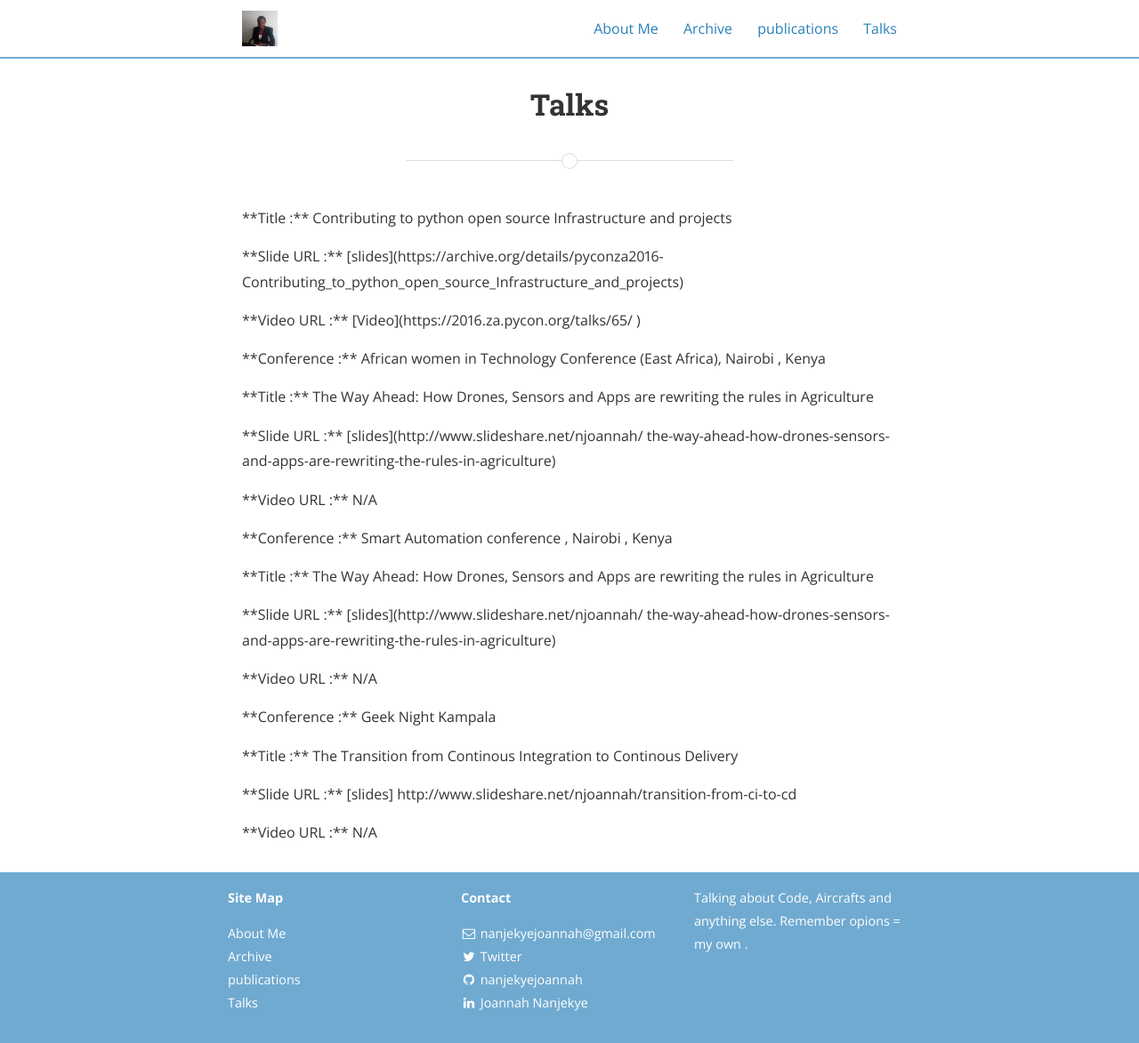
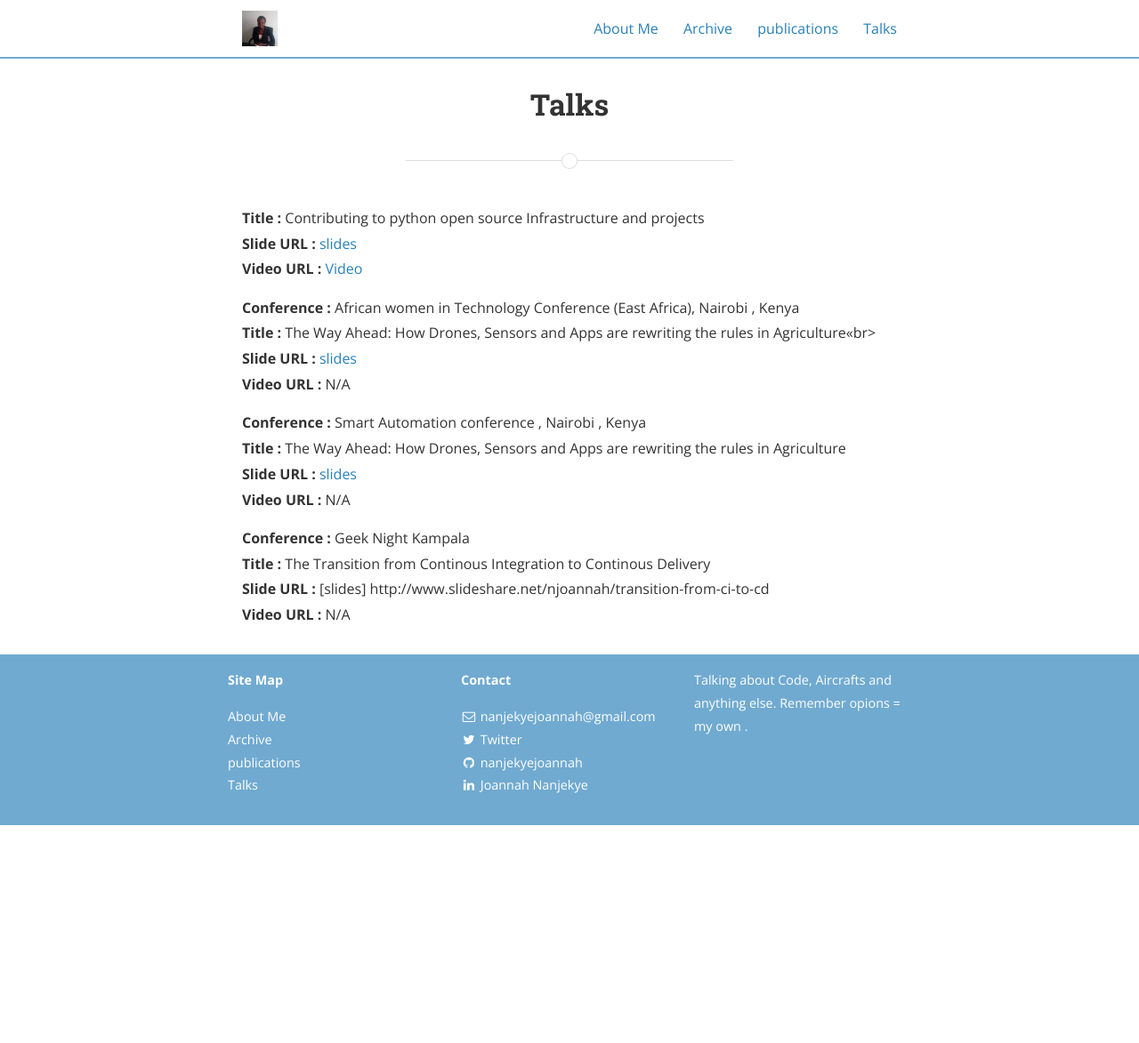
Before and after one commit to saidatnanjuki/saidatnanjuki.github.io, a Jekyll site: the page built from talks.md, in a window 1280 px wide. Shown: the whole page at 89% size. Built offline with Jekyll 4.4.1, drawn with Linux system fonts in a browser that asks for light colours; nearby versions of some CDN libraries; comment, search, counter and statistics services are not loaded; a style sheet for code colours, icons or effects is not loaded; after the commit the page ends 928 px from its top, so only the background shows below that.

Commit message:
talk edits

```diff
--- a/talks.md
+++ b/talks.md
@@ -8,23 +8,23 @@ permalink: /talks/
 
 <!-- <img src="{{ site.baseurl }}/index.jpg" title="Profile Picture" > -->
 
-<p>**Title :** Contributing to python open source Infrastructure and projects</p>
-<p>**Slide URL :** [slides](https://archive.org/details/pyconza2016-Contributing_to_python_open_source_Infrastructure_and_projects)</p>
-<p>**Video URL :** [Video](https://2016.za.pycon.org/talks/65/ )</p>
+**Title :** Contributing to python open source Infrastructure and projects<br>
+**Slide URL :** [slides](https://archive.org/details/pyconza2016-Contributing_to_python_open_source_Infrastructure_and_projects)<br>
+**Video URL :** [Video](https://2016.za.pycon.org/talks/65/ )<br>
 
-<p>**Conference :** African women in Technology Conference (East Africa), Nairobi , Kenya</p>
-<p>**Title :** The Way Ahead: How Drones, Sensors and Apps are rewriting the rules in Agriculture</p>
-<p>**Slide URL :** [slides](http://www.slideshare.net/njoannah/
-the-way-ahead-how-drones-sensors-and-apps-are-rewriting-the-rules-in-agriculture)</p>
-<p>**Video URL :** N/A</p>
+**Conference :** African women in Technology Conference (East Africa), Nairobi , Kenya<br>
+**Title :** The Way Ahead: How Drones, Sensors and Apps are rewriting the rules in Agriculture<<br>
+**Slide URL :** [slides](http://www.slideshare.net/njoannah/
+the-way-ahead-how-drones-sensors-and-apps-are-rewriting-the-rules-in-agriculture)<br>
+**Video URL :** N/A<br>
 
-<p>**Conference :** Smart Automation conference , Nairobi , Kenya</p>
-<p>**Title :** The Way Ahead: How Drones, Sensors and Apps are rewriting the rules in Agriculture</p>
-<p>**Slide URL :** [slides](http://www.slideshare.net/njoannah/
-the-way-ahead-how-drones-sensors-and-apps-are-rewriting-the-rules-in-agriculture)</p>
-<p>**Video URL :** N/A</p>
+**Conference :** Smart Automation conference , Nairobi , Kenya<br>
+**Title :** The Way Ahead: How Drones, Sensors and Apps are rewriting the rules in Agriculture<br>
+**Slide URL :** [slides](http://www.slideshare.net/njoannah/
+the-way-ahead-how-drones-sensors-and-apps-are-rewriting-the-rules-in-agriculture)<br>
+**Video URL :** N/A<br>
 
-<p>**Conference :** Geek Night Kampala</p>
-<p>**Title :** The Transition from Continous Integration to Continous Delivery</p>
-<p>**Slide URL :** [slides] http://www.slideshare.net/njoannah/transition-from-ci-to-cd</p>
-<p>**Video URL :** N/A</p>
+**Conference :** Geek Night Kampala<br>
+**Title :** The Transition from Continous Integration to Continous Delivery<br>
+**Slide URL :** [slides] http://www.slideshare.net/njoannah/transition-from-ci-to-cd<br>
+**Video URL :** N/A<br>
```
